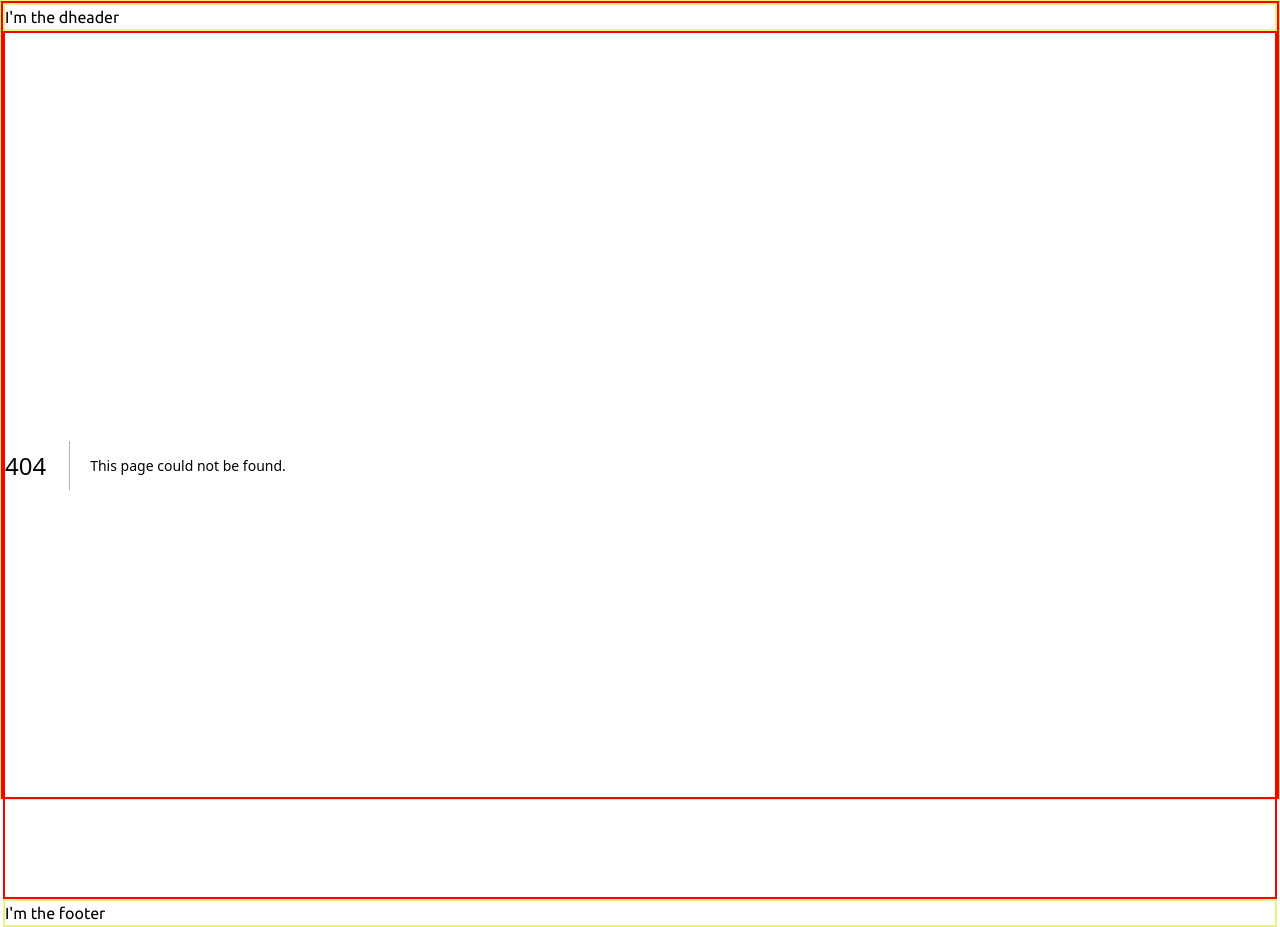
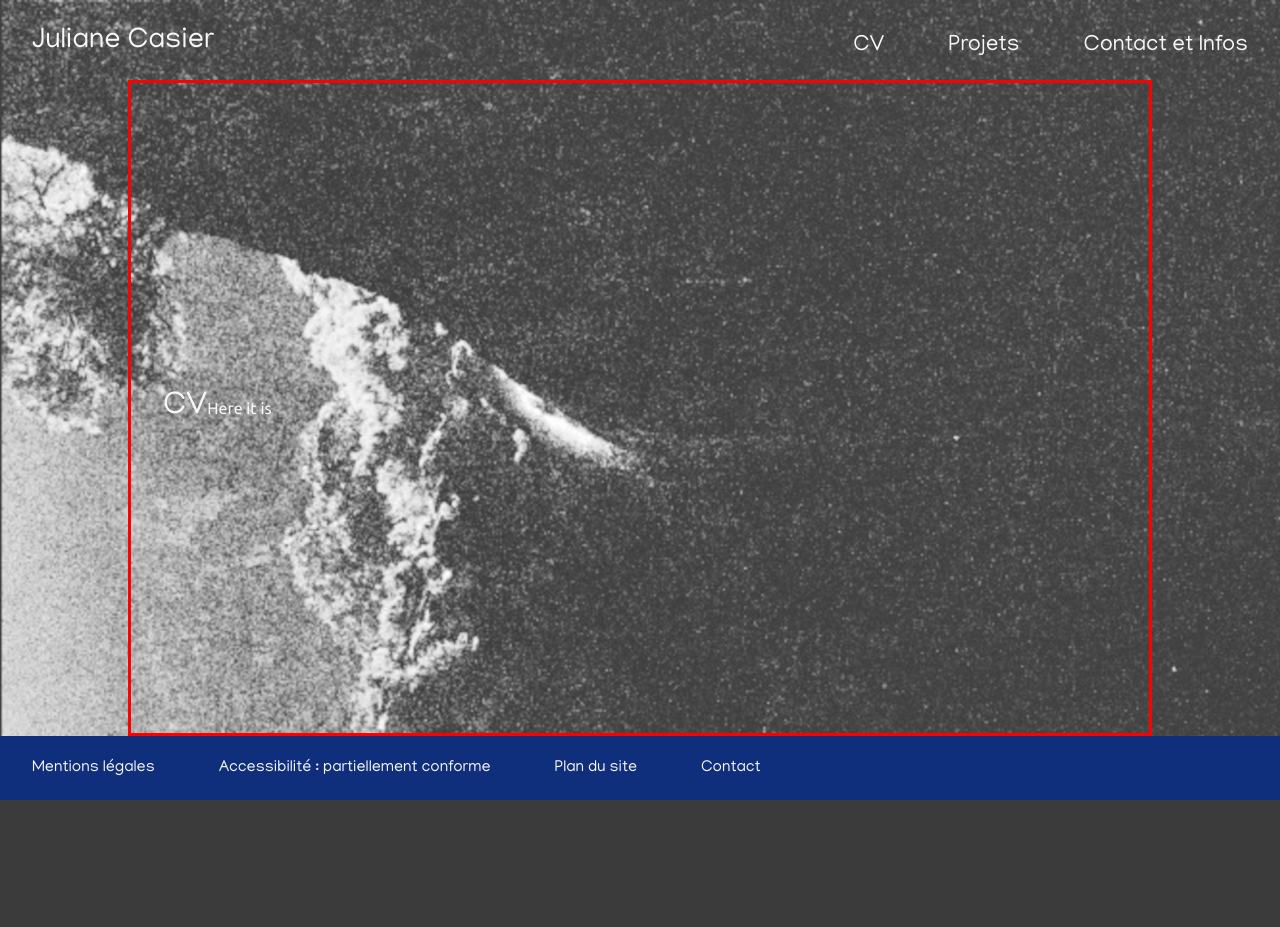
Before and after one commit to ilalande/portfolio, a Next.js app: page /cv in a window 1280 px wide. Before the commit this address had no page. After the commit the page ends 800 px from the top, so only its background shows below. Built offline with nearby package versions, Linux system fonts and the light colour scheme.

Commit message:
adding global layout and style

```diff
--- /dev/null
+++ b/app/cv/page.tsx
@@ -0,0 +1,8 @@
+export default function CV() {
+  return (
+    <>
+      <h1>CV </h1>
+      <p>Here it is</p>
+    </>
+  );
+}
--- a/app/layout.tsx
+++ b/app/layout.tsx
@@ -58,8 +58,7 @@ const PrimaryLayout = ({ children }: { children: React.ReactNode }) => {
       <body>
         <div className='mainWrapper'>
           <Header />
-
-          <div className='section'>{children}</div>
+          <main className='section'>{children}</main>
           <Footer />
         </div>
       </body>
--- a/components/footer/index.tsx
+++ b/components/footer/index.tsx
@@ -1,10 +1,27 @@
 import styles from '@styles/modules/Footer.module.scss';
+import Link from 'next/link';
 const Footer = () => {
   return (
     <>
-      <header role='contentinfo' className={styles.footer}>
-        <p>I&apos;m the footer</p>
-      </header>
+      <footer role='contentinfo' className={styles.footer}>
+        <ul>
+          {' '}
+          <li>
+            <Link href='/page/cv'>Mentions légales</Link>
+          </li>
+          <li>
+            <Link href='/page/accessibilite'>
+              Accessibilité : partiellement conforme
+            </Link>
+          </li>
+          <li>
+            <Link href='/page/plan-du-site'>Plan du site</Link>
+          </li>
+          <li>
+            <Link href='/page/contact'>Contact</Link>
+          </li>
+        </ul>
+      </footer>
     </>
   );
 };
--- a/components/header/index.tsx
+++ b/components/header/index.tsx
@@ -1,9 +1,27 @@
 import styles from '@styles/modules/Header.module.scss';
+import Link from 'next/link';
 const Header = () => {
   return (
     <>
       <header role='banner' className={styles.header}>
-        <p>I&apos;m the dheader</p>
+        <nav role='navigation' aria-label='navigation principale'>
+          <ul>
+            <li>
+              <Link href='/'>Juliane Casier </Link>
+            </li>
+          </ul>
+          <ul className={styles.menu}>
+            <li>
+              <Link href='/cv'>CV</Link>
+            </li>
+            <li>
+              <Link href='/page/projets'>Projets</Link>
+            </li>
+            <li>
+              <Link href='/page/contact'>Contact et Infos</Link>
+            </li>
+          </ul>
+        </nav>
       </header>
     </>
   );
--- a/styles/base/global.scss
+++ b/styles/base/global.scss
@@ -1,41 +1,39 @@
 @import '@styles/utilities/utilities.scss';
 
-*,
-*::before,
-*::after {
-  box-sizing: border-box;
-}
-html,
 body {
-  height: 100%;
-}
-
-//  Create a root stacking context
-// */ #root,
-// #__next {
-//   isolation: isolate;
-// }
-
-body {
-  background-color: $main-color-dark;
-  color: $second-color-lighter;
-  border: 1px solid $second-color-lighter;
+  background-color: $main-color-black;
+  color: $main-color-white;
 }
 
 .mainWrapper {
   width: 100%;
-  border: 2px solid red;
   height: 100%;
   margin: auto;
   max-width: $laptop;
+  background-image: url('/images/background_1920_1080.jpg');
+  background-repeat: no-repeat;
+  background-size: cover;
+}
+
+header {
+  height: 10%;
+}
+
+main {
+  border: 3px solid red;
+  height: 82%;
+}
+footer {
+  height: 8%;
+  background-color: $second-color-blue;
 }
 
 .section {
-  width: 100%;
-  border: 2px solid red;
+  width: 80%;
+  margin: auto;
   display: flex;
   align-items: center;
-  padding: 2rem 0;
+  padding: 2rem;
 }
 
 // .container {
@@ -54,3 +52,16 @@ body {
 //   width: 45%;
 //   border: 1px solid blue;
 // }
+
+a:hover {
+  cursor: pointer;
+  color: $main-color-white;
+}
+
+p a {
+  text-decoration: underline;
+}
+
+ul {
+  list-style: none;
+}
--- a/styles/base/resets.scss
+++ b/styles/base/resets.scss
@@ -6,58 +6,25 @@
 *::after {
   box-sizing: border-box;
 }
-/*
-  2. Remove default margin
-*/
-* {
-  margin: 0;
-}
-/*
-  3. Allow percentage-based heights in the application
-*/
 html,
 body {
   height: 100%;
 }
-/*
-  Typographic tweaks!
-  4. Add accessible line-height
-  5. Improve text rendering
-*/
-body {
-  line-height: 1.5;
-  -webkit-font-smoothing: antialiased;
+
+//  Create a root stacking context
+// */ #root,
+// #__next {
+//   isolation: isolate;
+// }
+
+* {
+  margin: 0;
 }
 
-/*
-  6. Improve media defaults
-*/
-img,
-picture,
-video,
-canvas,
-svg {
-  display: block;
-  max-width: 100%;
+* {
+  padding: 0;
 }
-/*
-  7. Remove built-in form typography styles
-*/
-input,
-button,
-textarea,
-select {
-  font: inherit;
+
+a {
+  text-decoration: none;
 }
-/*
-  8. Avoid text overflows
-*/
-p,
-h1,
-h2,
-h3,
-h4,
-h5,
-h6 {
-  overflow-wrap: break-word;
-}
--- a/styles/modules/Footer.module.scss
+++ b/styles/modules/Footer.module.scss
@@ -1,4 +1,23 @@
 @import '@styles/utilities/utilities.scss';
-.footer {
-  border: 2px solid $second-color-lighter;
+.footer ul {
+  display: flex;
+  align-items: center;
+  font-size: 1rem;
+  height: 100%;
 }
+
+.footer li {
+  padding: 1rem;
+  margin: 0 1rem;
+}
+.footer a {
+  color: $main-color-white;
+}
+.footer li:hover {
+  border-bottom: 1px solid $main-color-white;
+  opacity: 90%;
+  cursor: pointer;
+  a {
+    font-weight: 800;
+  }
+}
--- a/styles/modules/Header.module.scss
+++ b/styles/modules/Header.module.scss
@@ -1,4 +1,32 @@
 @import '@styles/utilities/utilities.scss';
-.header {
-  border: 2px solid $second-color-lighter;
+
+.header nav {
+  display: flex;
+  height: 100%;
+  justify-content: space-between;
+  align-items: flex-end;
+  font-size: 1.8rem;
 }
+
+.header ul {
+  display: flex;
+}
+.header li {
+  padding: 1rem;
+  margin: 0 1rem;
+}
+.header a {
+  color: $main-color-white;
+}
+.header li:hover {
+  border-bottom: 1px solid $main-color-white;
+  opacity: 90%;
+  cursor: pointer;
+  a {
+    font-weight: 800;
+  }
+}
+
+.menu {
+  font-size: 1.4rem;
+}
--- a/styles/utilities/colorVariables.scss
+++ b/styles/utilities/colorVariables.scss
@@ -1,7 +1,11 @@
-$main-color-dark: hsl(249, 64%, 56%);
-$second-color-lighter: hsl(64, 82%, 72%);
+$main-color-black: hsl(0, 0%, 23%);
+$second-color-blue: hsla(223, 78%, 27%);
+$main-color-white: hsl(0, 0%, 97%);
+$second-color-blue__transparent-80: hsla(223, 78%, 27%, 0.8);
+$main-color-white__transparent-80: hsl(0, 0%, 97%, 0.8);
 
 :export {
-  main-color-dark: $main-color-dark;
-  second-color-lighter: $second-color-lighter;
+  main-color-black: $main-color-black;
+  second-color-blue: $second-color-blue;
+  main-color-white: $main-color-white;
 }
```
Also changed, not shown: app/projets/page.tsx (added, +8 -0 lines), public/images/background_1920_1080.jpg (added).
